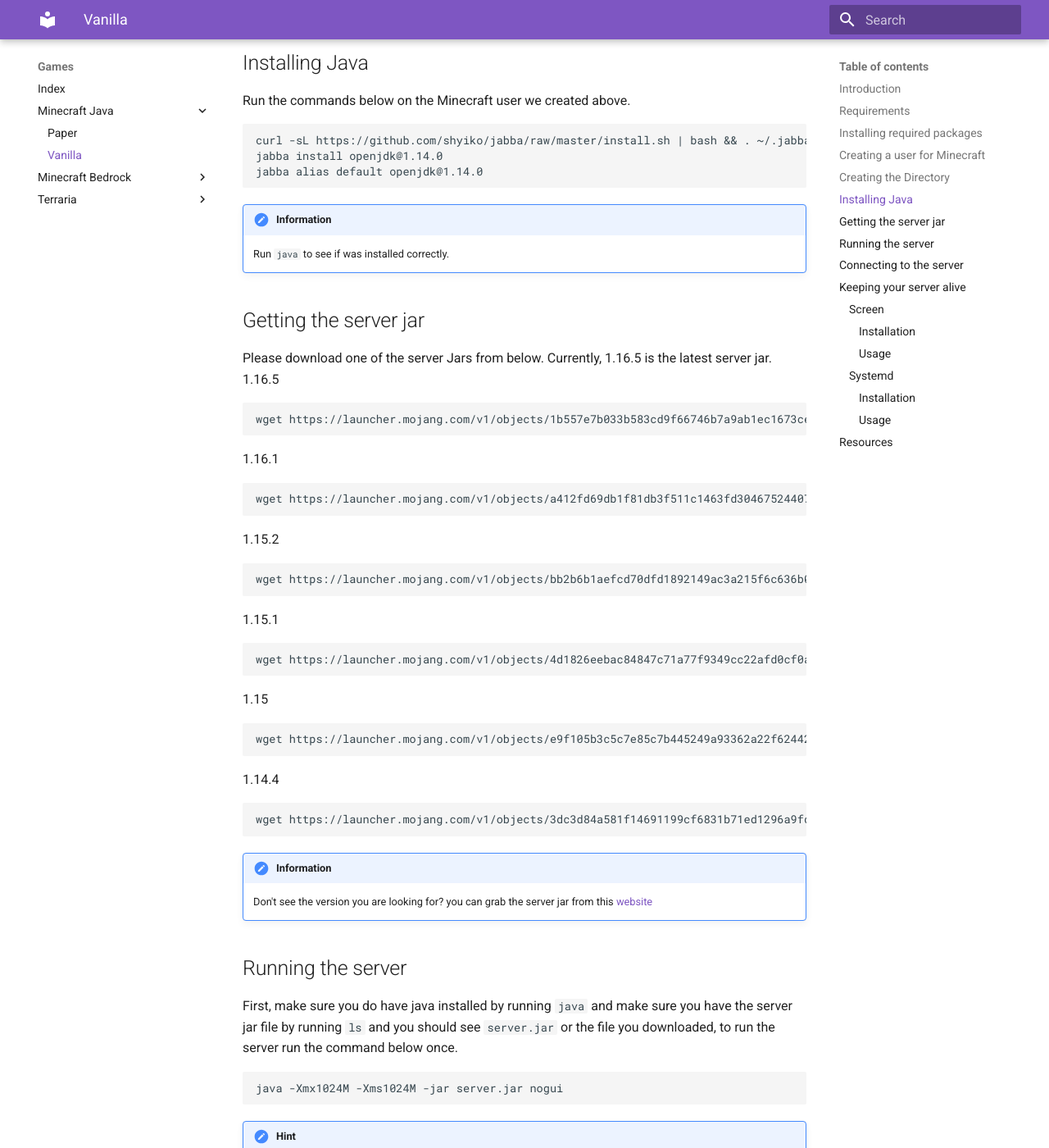
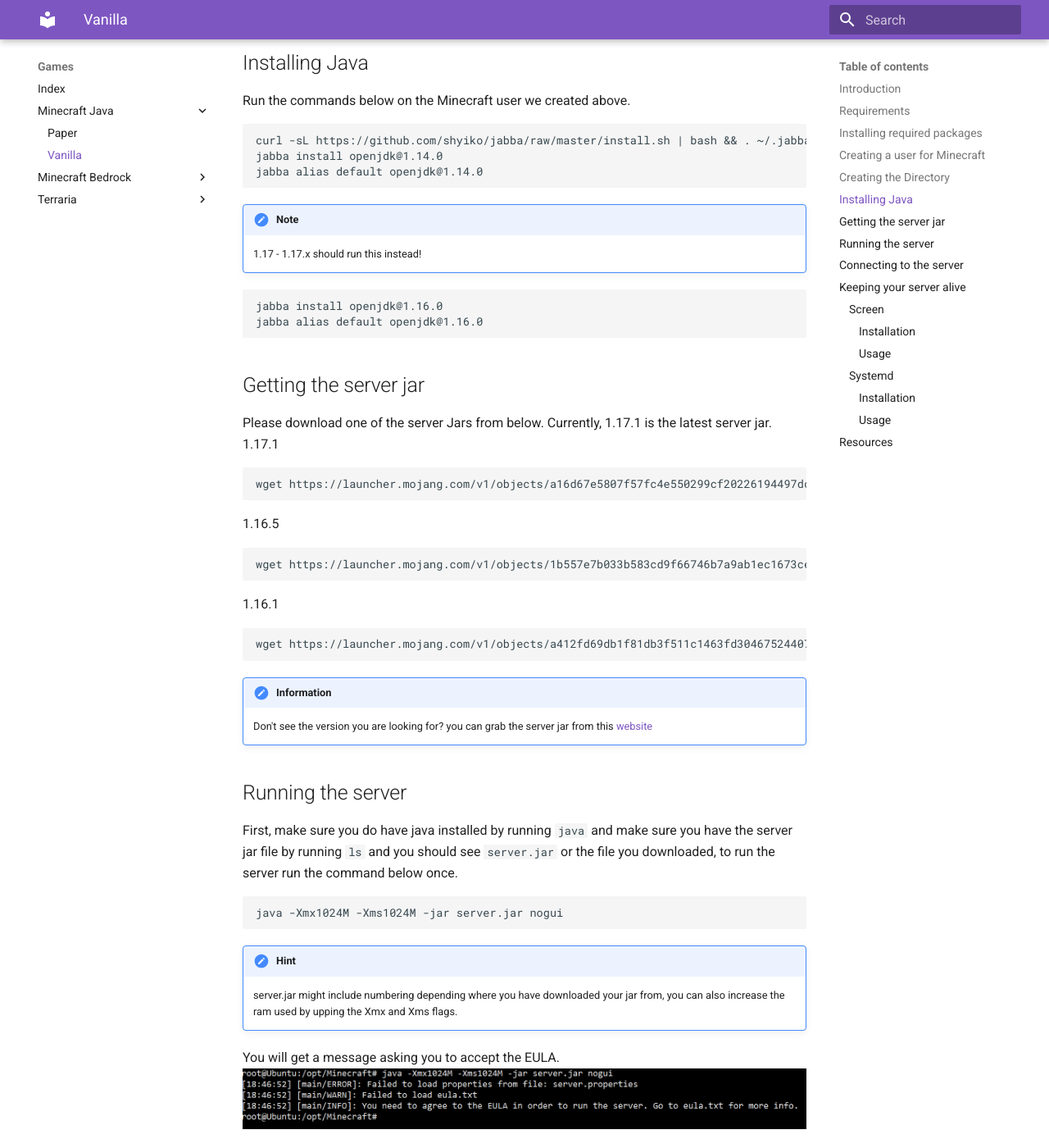
Before and after one commit to GalaxyGate/guides, an MkDocs documentation site: the page built from docs/games/minecraft/java/vanilla.md, in a window 1280 px wide and 1400 px high, scrolled down 1831 px. Shown: the whole window at 82% size. Built offline with MkDocs 1.6.1 and Material for MkDocs 9.7.7, drawn with Linux system fonts in a browser that asks for light colours.

Commit message:
Update minecraft jar links

````diff
--- a/docs/games/minecraft/java/vanilla.md
+++ b/docs/games/minecraft/java/vanilla.md
@@ -50,11 +50,18 @@ jabba install openjdk@1.14.0
 jabba alias default openjdk@1.14.0
 ```
 
-!!! Information
-    Run `java` to see if was installed correctly.
-
+!!! Note
+    1.17 - 1.17.x should run this instead!
+```
+jabba install openjdk@1.16.0
+jabba alias default openjdk@1.16.0
+```
 ## Getting the server jar
-Please download one of the server Jars from below. Currently, 1.16.5 is the latest server jar.
+Please download one of the server Jars from below. Currently, 1.17.1 is the latest server jar.
+1.17.1
+```
+wget https://launcher.mojang.com/v1/objects/a16d67e5807f57fc4e550299cf20226194497dc2/server.jar -O server.jar
+```
 1.16.5
 ```
 wget https://launcher.mojang.com/v1/objects/1b557e7b033b583cd9f66746b7a9ab1ec1673ced/server.jar -O server.jar
@@ -62,22 +69,6 @@ wget https://launcher.mojang.com/v1/objects/1b557e7b033b583cd9f66746b7a9ab1ec167
 1.16.1
 ```
 wget https://launcher.mojang.com/v1/objects/a412fd69db1f81db3f511c1463fd304675244077/server.jar -O server.jar
-```
-1.15.2
-```
-wget https://launcher.mojang.com/v1/objects/bb2b6b1aefcd70dfd1892149ac3a215f6c636b07/server.jar -O server.jar
-```
-1.15.1
-```
-wget https://launcher.mojang.com/v1/objects/4d1826eebac84847c71a77f9349cc22afd0cf0a1/server.jar -O server.jar
-```
-1.15
-```
-wget https://launcher.mojang.com/v1/objects/e9f105b3c5c7e85c7b445249a93362a22f62442d/server.jar -O server.jar
-```
-1.14.4
-```
-wget https://launcher.mojang.com/v1/objects/3dc3d84a581f14691199cf6831b71ed1296a9fdf/server.jar -O server.jar
 ```
 
 !!! information
````
Also changed, not shown: docs/games/minecraft/bedrock/bedrock.md (+1 -1 lines), docs/games/minecraft/java/paper.md (+11 -11 lines).
